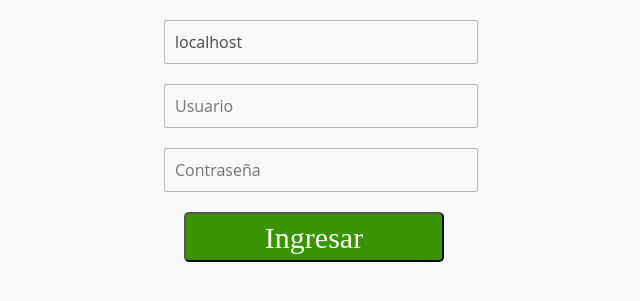
After one commit to pedrazadixon/asterisk-webrtc-docker, a PHP site: page /login.php in a window 1280 px wide. The commit adds this page. Shown: the top 301 px of the page, without its empty margins (326-966 px from the left). Run offline with PHP 8.4, Linux system fonts and the light colour scheme.

Commit message:
Agrego login

```diff
--- a/var/www/html/index.php
+++ b/var/www/html/index.php
@@ -1,4 +1,5 @@
-<?php if (!isset($_GET['user']) || !isset($_GET['pass']) || !isset($_GET['host'])) exit('user or pass or host no set') ?>
+<?php
+if(empty($_GET['user']) || empty($_GET['pass']) || empty($_GET['host'])) header('Location: login.php'); ?>
 
 <!doctype html>
 <html lang="es">
--- /dev/null
+++ b/var/www/html/login.php
@@ -0,0 +1,27 @@
+<!doctype html>
+<html lang="es">
+<head>
+    <meta charset="UTF-8">
+    <!-- <meta name="viewport" content="width=device-width, user-scalable=no, initial-scale=1.0, maximum-scale=1.0, minimum-scale=1.0"> -->
+    <meta name="viewport" content="width=device-width, initial-scale=1.0">
+    <meta http-equiv="X-UA-Compatible" content="ie=edge">
+    <title>Login</title>
+    <link rel="stylesheet" href="static/css/phone.css">
+    <link rel="stylesheet" href="static/css/font-awesome.min.css">
+</head>
+<body>
+    <div id="wrapper">
+        <!---------Login-------------------------------------------->
+        <form action="index.php" method="get">
+            <div >
+                <input id="toField" type="text" name="host" placeholder="Host" value="<?= $_SERVER['HTTP_HOST'] ?>" />
+                <input id="toField" type="text" name="user" placeholder="Usuario" />
+                <input id="toField" type="password" name="pass" placeholder="Contraseña" />
+            </div>
+            <div >
+                <input id="login"  class="fa fa-user" type="submit" value="Ingresar">
+            </div>
+        </form>
+    </div>
+</body>
+</html>
--- a/var/www/html/static/css/phone.css
+++ b/var/www/html/static/css/phone.css
@@ -48,7 +48,7 @@ html, body {
     float: left;
 }
 
-#answer, #hangUp, #reject, #connectCall, #mute {
+#answer, #hangUp, #reject, #connectCall, #mute #login {
     color: #FFF;
     background-color: #389400;
     width: 50px;
@@ -64,7 +64,7 @@ html, body {
     cursor: hand;
 }
 
-#mute:active, #connectCall:active, #reject:active, #hangUp:active, #answer:active {
+#mute:active, #connectCall:active, #reject:active, #hangUp:active, #login:active, #answer:active {
     background-color: #B6B6B6;
     -webkit-box-shadow: 0px 1px 7px 2px rgba(0, 0, 0, 0.45);
     -moz-box-shadow: 0px 1px 7px 2px rgba(0, 0, 0, 0.45);
@@ -90,7 +90,7 @@ html, body {
     margin-right: 10px;
 }
 
-#connectCall, #mute {
+#connectCall, #mute, #login {
     color: #FFF;
     background-color: #389400;
     width: 260px;
@@ -136,7 +136,7 @@ html, body {
     border-radius: 2px 2px 2px 2px;
     -moz-border-radius: 2px 2px 2px 2px;
     -webkit-border-radius: 2px 2px 2px 2px;
-    border: 0px solid #B8B8B8;
+    border: 1px solid #B8B8B8;
     color: #494949;
     background: transparent;
 }
```
